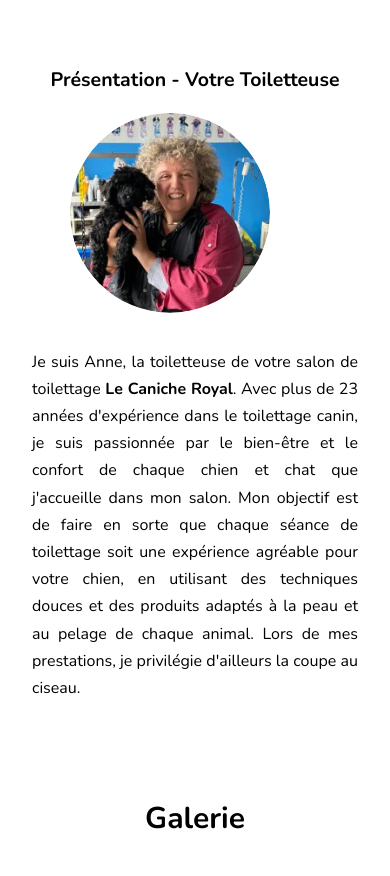
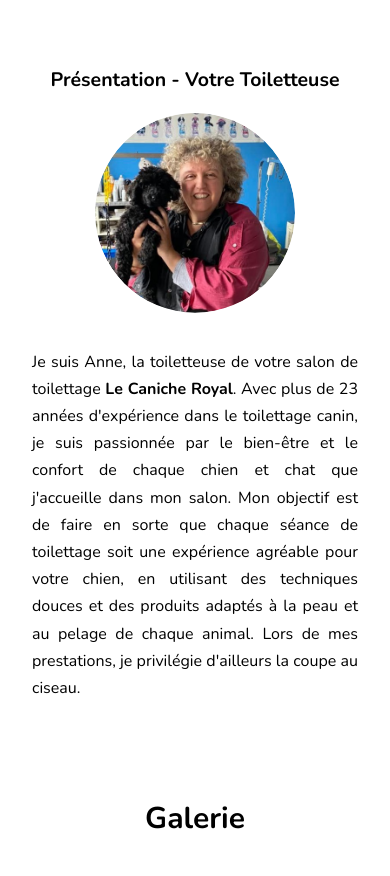
Before and after one commit to axelooc59/Website-grooming-salon, a plain HTML site: page index.html in a window 390 px wide. Shown: the part 3255-4131 px from the top of the page. Drawn offline with nearby package versions, Linux system fonts and the light colour scheme; grey boxes are pictures that could not be loaded.

Commit message:
margin delete phone

```diff
--- a/index.html
+++ b/index.html
@@ -600,7 +600,9 @@ header .icon {
  section#presentation h2 {
     font-size: 5vw;
  }
-
+ .cercle-image {
+    margin-right: 0px;
+ }
 
 
 
```
